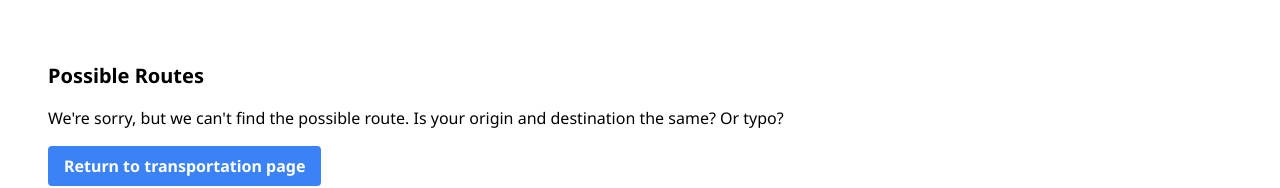
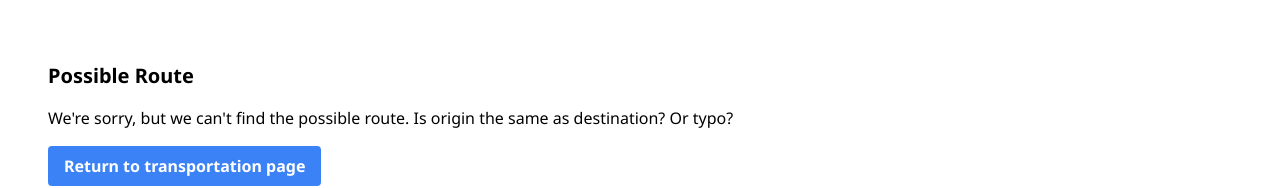
Before and after one commit to Limaru-Minecraft/LimaruSite, a Next.js app: page /route in a window 1280 px wide. Shown: the part 334-522 px from the top of the page. Built offline with nearby package versions, Linux system fonts and the light colour scheme.

Commit message:
Will fix they try to use alternative route later

```diff
--- a/components/transportation/pathfinder.js
+++ b/components/transportation/pathfinder.js
@@ -8,45 +8,64 @@ const travelOptions = [
 
 const allStations = Object.keys(routes);
 
-function findShortestPath(graph, start, end, allowedTypes) {
-    const distances = {};
-    const previous = {};
-    const queue = [];
+// Function to check if a direct route exists
+function findDirectRoute(graph, start, end) {
+    if (graph[start] && graph[start][end]) {
+        return [start, end]; // Return the direct route path if it exists
+    }
+    return null;
+}
 
-    for (const node in graph) {
-        distances[node] = Infinity;
-    }
-    distances[start] = 0;
-    queue.push(start);
+// BFS to find all possible paths
+function findAllPaths(graph, start, end, allowedTypes) {
+    const paths = [];
+    const queue = [[start]];
+    const visited = new Set();
 
     while (queue.length > 0) {
-        const current = queue.shift();
+        const path = queue.shift();
+        const current = path[path.length - 1];
+
+        if (current === end) {
+            paths.push(path); // Found a valid path
+            continue;
+        }
+
+        if (visited.has(current)) {
+            continue; // Skip already visited nodes to avoid cycles
+        }
+
+        visited.add(current);
 
         for (const neighbor in graph[current]) {
             if (
                 !allowedTypes ||
                 allowedTypes.every((type) => graph[current][neighbor].type.includes(type))
             ) {
-                const alt = distances[current] + graph[current][neighbor].distance;
-                if (alt < distances[neighbor]) {
-                    distances[neighbor] = alt;
-                    previous[neighbor] = current;
-                    if (!queue.includes(neighbor)) {
-                        queue.push(neighbor);
-                    }
-                }
+                queue.push([...path, neighbor]); // Add the neighbor to the current path
             }
         }
     }
 
-    const path = [];
-    let currentNode = end;
-    while (currentNode) {
-        path.unshift(currentNode);
-        currentNode = previous[currentNode];
+    return paths;
 }
 
-    return path.length > 1 ? path : null;
+// Function to select the path with the minimum station count
+function findShortestRouteByStations(graph, start, end, allowedTypes) {
+    const allPaths = findAllPaths(graph, start, end, allowedTypes);
+
+    // Find the path with the minimum number of stations (length)
+    let minPath = null;
+    let minLength = Infinity;
+
+    allPaths.forEach((path) => {
+        if (path.length < minLength) {
+            minLength = path.length;
+            minPath = path;
+        }
+    });
+
+    return minPath;
 }
 
 const Pathfinder = () => {
@@ -87,21 +106,21 @@ const Pathfinder = () => {
     };
 
     const handleOriginChange = (event) => {
-        const value = event.target.value;
+        const value = event.target.value.toLowerCase();
         setOrigin(value);
         setOriginSuggestions(
             allStations.filter((station) =>
-                station.toLowerCase().includes(value.toLowerCase())
+                station.toLowerCase().includes(value)
             )
         );
     };
 
     const handleDestinationChange = (event) => {
-        const value = event.target.value;
+        const value = event.target.value.toLowerCase();
         setDestination(value);
         setDestinationSuggestions(
             allStations.filter((station) =>
-                station.toLowerCase().includes(value.toLowerCase())
+                station.toLowerCase().includes(value)
             )
         );
     };
@@ -111,9 +130,26 @@ const Pathfinder = () => {
             alert("Please enter both origin and destination.");
             return;
         }
+
+        // First, try to find a direct route (single route)
+        const directRoute = findDirectRoute(routes, origin, destination);
+
+        if (directRoute) {
+            // If a direct route is found, use it and redirect
+            router.push({
+                pathname: "/route",
+                query: {
+                    path: directRoute.join(","),
+                    origin,
+                    destination,
+                    travelOption: selectedTravelOption,
+                },
+            });
+        } else {
+            // If no direct route is found, find the shortest path (with transfers)
             const allowedTypes =
                 selectedTravelOption === "all" ? null : selectedTravelOption.split("-and-");
-        const calculatedPath = findShortestPath(routes, origin, destination, allowedTypes);
+            const calculatedPath = findShortestRouteByStations(routes, origin, destination, allowedTypes);
 
             router.push({
                 pathname: "/route",
@@ -124,6 +160,7 @@ const Pathfinder = () => {
                     travelOption: selectedTravelOption,
                 },
             });
+        }
     };
 
     const handleSwap = () => {
@@ -235,7 +272,6 @@ const Pathfinder = () => {
                 </div>
             </div>
         </div>
-
     );
 };
 
--- a/components/transportation/route.js
+++ b/components/transportation/route.js
@@ -7,25 +7,7 @@ const RouteDetails = () => {
     const { path } = router.query;
 
     const stations = path ? path.split(",") : [];
-
-    // Handle the case where origin and destination are the same
-    if (stations.length === 1 || (stations.length > 1 && stations[0] === stations[stations.length - 1])) {
-        return (
-            <div className="p-4">
-                <h2 className="text-xl font-bold mb-4">Possible Routes</h2>
-                <p>Your destination is just right there!</p>
-                <div className="mt-4">
-                    <button
-                        onClick={() => router.push("/transportation")}
-                        className="bg-blue-500 hover:bg-blue-700 text-white font-bold py-2 px-4 rounded"
-                    >
-                        Return to transportation page
-                    </button>
-                </div>
-            </div>
-        );
-    }
-
+    const routeNames = []; // Collect all route names here
     const routeSegments = [];
     for (let i = 0; i < stations.length - 1; i++) {
         const currentStation = stations[i];
@@ -33,62 +15,187 @@ const RouteDetails = () => {
         const routeData = routes[currentStation]?.[nextStation];
 
         if (routeData) {
-            // Merge with the last segment if it's on the same line
-            const lastSegment = routeSegments[routeSegments.length - 1];
-            if (
-                lastSegment &&
-                lastSegment.line === routeData.line &&
-                lastSegment.type === routeData.type &&
-                lastSegment.to === currentStation
-            ) {
-                lastSegment.to = nextStation; // Extend the segment
-            } else {
             routeSegments.push({
                 from: currentStation,
                 to: nextStation,
                 ...routeData,
             });
+
+            // Add route name if it exists
+            if (routeData.line) {
+                routeNames.push(routeData.line);
             }
         }
     }
 
-    const getContrastColor = (bgColor) => {
-        // Remove '#' if present
-        const hex = bgColor.replace("#", "");
+    // Separate stations into categories
+    const origin = stations[0];
+    const destination = stations[stations.length - 1];
+    const intermediateStops = [];
 
-        // Convert to RGB values
-        const r = parseInt(hex.substring(0, 2), 16);
-        const g = parseInt(hex.substring(2, 4), 16);
-        const b = parseInt(hex.substring(4, 6), 16);
+    // Track transfer points
+    let transferPoints = [];
 
-        // Calculate brightness (YIQ formula)
-        const brightness = (r * 299 + g * 587 + b * 114) / 1000;
+    // Check for single route (without any transfers)
+    let isSingleRoute = true;
+    for (let i = 1; i < routeSegments.length; i++) {
+        if (routeSegments[i - 1]?.line !== routeSegments[i]?.line) {
+            isSingleRoute = false;  // If route line changes, it's not a single route
+            break;
+        }
+    }
 
-        // Return black for light backgrounds and white for dark backgrounds
-        return brightness > 150 ? "#000000" : "#FFFFFF";
-    };
+    // Track where the transfers occur
+    for (let i = 1; i < stations.length - 1; i++) {
+        const currentStation = stations[i];
+        const isRouteChange =
+            routeSegments[i - 1]?.color !== routeSegments[i]?.color;
+
+        if (isRouteChange) {
+            transferPoints.push(currentStation);
+        } else {
+            intermediateStops.push(currentStation);
+        }
+    }
 
     return (
         <div className="p-4">
-            <h2 className="text-xl font-bold mb-4">Possible Routes</h2>
+            <h2 className="text-xl font-bold mb-4">Possible Route</h2>
             {routeSegments.length > 0 ? (
-                <ul>
-                    {routeSegments.map((segment, index) => (
-                        <li key={index} className="mb-2">
+                <div className="relative flex flex-col items-start">
+                    {isSingleRoute ? (
+                        // Direct route with no transfers
+                        <div className="flex items-center">
+                            <p className="ml-4 text-sm">
+                                {`Take the ${routeNames[0]}`}
+                            </p>
+                        </div>
+                    ) : (
+                        // Multiple routes with transfers
+                        stations.map((station, index) => {
+                            const isRouteChange =
+                                index > 0 &&
+                                routeSegments[index - 1]?.color !== routeSegments[index]?.color;
+
+                            const isLastStation = index === stations.length - 1;
+
+                            // Determine station type
+                            let stationType;
+                            if (station === origin) {
+                                stationType = routeNames[0]
+                                    ? `(Take the ${routeNames[0]})`
+                                    : "";
+                            } else if (station === destination) {
+                                stationType = "(This is your destination!)";
+                            } else if (transferPoints.includes(station)) {
+                                const transferIndex = routeSegments.findIndex(
+                                    seg => seg.from === station
+                                );
+
+                                // Show "Transfer to the route" for the first station of the transfer pair
+                                if (station === stations[index + 1]) {
+                                    stationType = routeNames[transferIndex]
+                                        ? `(Transfer to the ${routeNames[transferIndex]})`
+                                        : "(Transfer to the route)";
+                                } else {
+                                    // Show "Transfer to the route" for the first station of the transfer pair
+                                    stationType = routeNames[transferIndex]
+                                        ? `(Transfer to the ${routeNames[transferIndex]})`
+                                        : "(Transfer to the route)";
+                                }
+                            } else {
+                                stationType = "";
+                            }
+
+                            return (
+                                <React.Fragment key={index}>
+                                    {/* Normal Station */}
+                                    <div className="flex items-center">
+                                        <div className="flex flex-col items-center">
                                             <div
-                                className="p-2 rounded"
+                                                className="w-5 h-5 rounded-full"
                                                 style={{
-                                    backgroundColor: segment.color,
-                                    color: getContrastColor(segment.color),
+                                                    backgroundColor:
+                                                        routeSegments[index - 1]?.color ||
+                                                        routeSegments[index]?.color ||
+                                                        "#ccc",
+                                                    marginTop: isLastStation ? "-8px" : "0px",
+                                                }}
+                                            ></div>
+                                            {/* Connecting line */}
+                                            {!isLastStation && (
+                                                <div
+                                                    className="w-1 h-6 mx-auto"
+                                                    style={{
+                                                        backgroundColor:
+                                                            isRouteChange
+                                                                ? "#ccc" // Gray line for transfer
+                                                                : routeSegments[index]?.color || "#ccc",
+                                                    }}
+                                                ></div>
+                                            )}
+                                        </div>
+                                        <p
+                                            className="ml-4 text-sm flex items-center h-8"
+                                            style={{
+                                                marginTop: isLastStation ? "-8px" : "-24px",
                                             }}
                                         >
-                                <strong>{segment.line}</strong>: {segment.from} → {segment.to}
+                                            {station}
+                                            <span
+                                                className="ml-2 text-gray-500 italic"
+                                            >
+                                                {stationType}
+                                            </span>
+                                        </p>
                                     </div>
-                        </li>
-                    ))}
-                </ul>
+
+                                    {/* Route Change */}
+                                    {isRouteChange && !isLastStation && (
+                                        <div className="flex items-center">
+                                            <div className="flex flex-col items-center">
+                                                {/* Gray line */}
+                                                <div
+                                                    className="w-1 h-4 mx-auto"
+                                                    style={{
+                                                        backgroundColor: "#ccc",
+                                                    }}
+                                                ></div>
+                                                {/* Second Circle */}
+                                                <div
+                                                    className="w-5 h-5 rounded-full"
+                                                    style={{
+                                                        backgroundColor:
+                                                            routeSegments[index]?.color || "#ccc",
+                                                        marginTop: "-20px", // Move the second transfer circle up by 8px
+                                                    }}
+                                                ></div>
+                                                {/* Connecting line to the next stop */}
+                                                <div
+                                                    className="w-1 h-6 mx-auto"
+                                                    style={{
+                                                        backgroundColor: routeSegments[index]?.color || "#ccc",
+                                                        marginTop: "-4px", // Aligns with the second transfer
+                                                    }}
+                                                ></div>
+                                            </div>
+                                            <p
+                                                className="ml-4 text-sm flex items-center h-8"
+                                                style={{
+                                                    marginTop: "-22px", // Move text down by 2px
+                                                }}
+                                            >
+                                                {station}
+                                            </p>
+                                        </div>
+                                    )}
+                                </React.Fragment>
+                            );
+                        })
+                    )}
+                </div>
             ) : (
-                <p>We&apos;re sorry, but we can&apos;t find the possible route. Is your origin and destination the same? Or typo?</p>
+                <p>We&apos;re sorry, but we can&apos;t find the possible route. Is origin the same as destination? Or typo?</p>
             )}
             <div className="mt-4">
                 <button
```
Also changed, not shown: components/transportation/routes.json (+50 -43 lines). Lines whose indentation alone changed are shown as unchanged.
